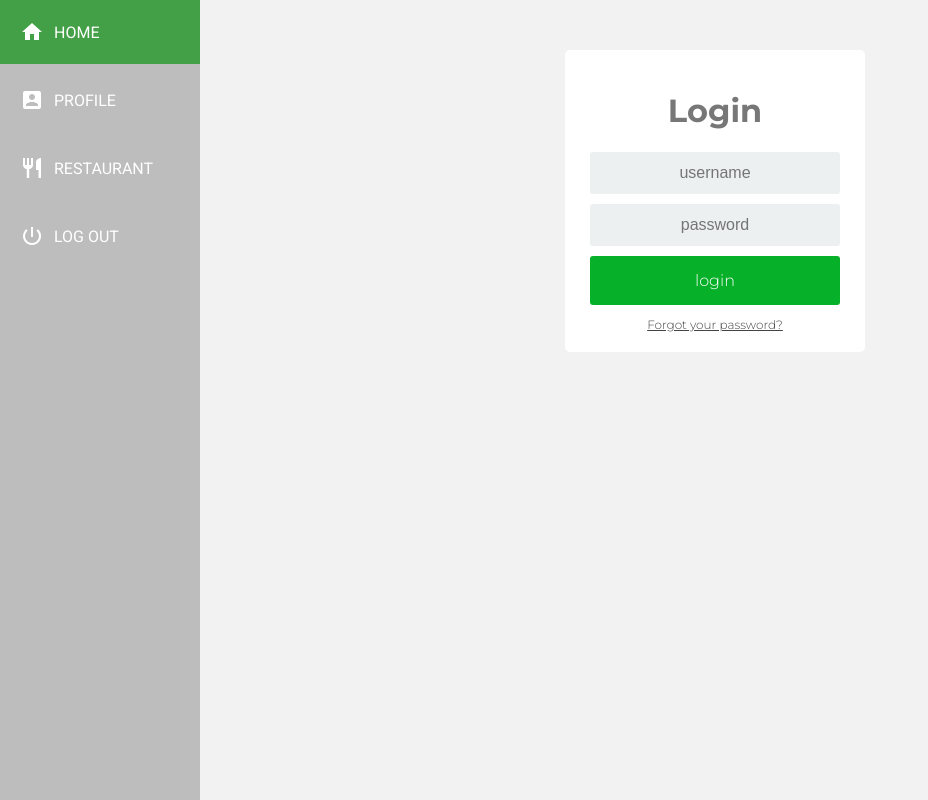
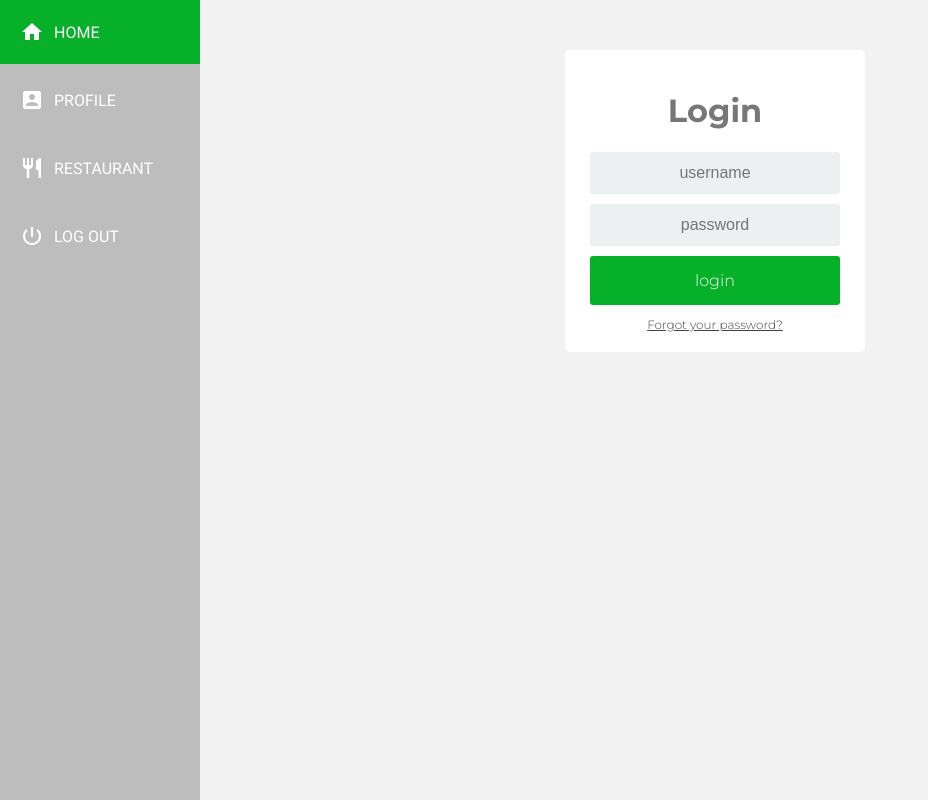
Before and after one commit to CodecoolMSC2017/jwdb-advanced-bread-frontend, an Angular app: page /login in a window 1280 px wide. Shown: the whole page, without its empty margins (0-928 px from the left). Built offline with nearby package versions, Linux system fonts and the light colour scheme.

Commit message:
improve css

```diff
--- a/src/app/sidebar/sidebar.component.scss
+++ b/src/app/sidebar/sidebar.component.scss
@@ -33,7 +33,7 @@ nav {
             }
 
             .activated{
-                background-color: #43A047;
+                background-color: rgb(7, 176, 41);
 
                 i {
                     color: black;
@@ -47,7 +47,7 @@ nav {
         }
 
         .menu-button :hover{
-            background-color: #43A047;
+            background-color: rgb(7, 176, 41);
         }
     }
 
```
